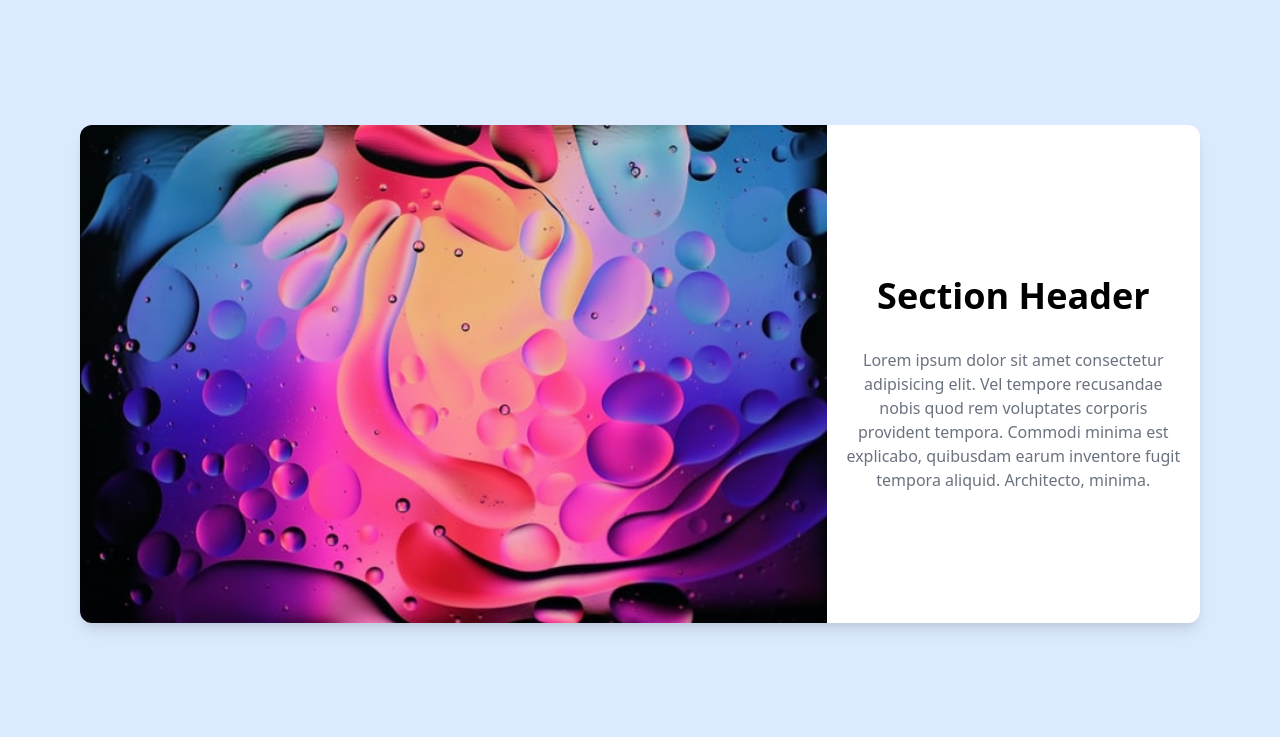
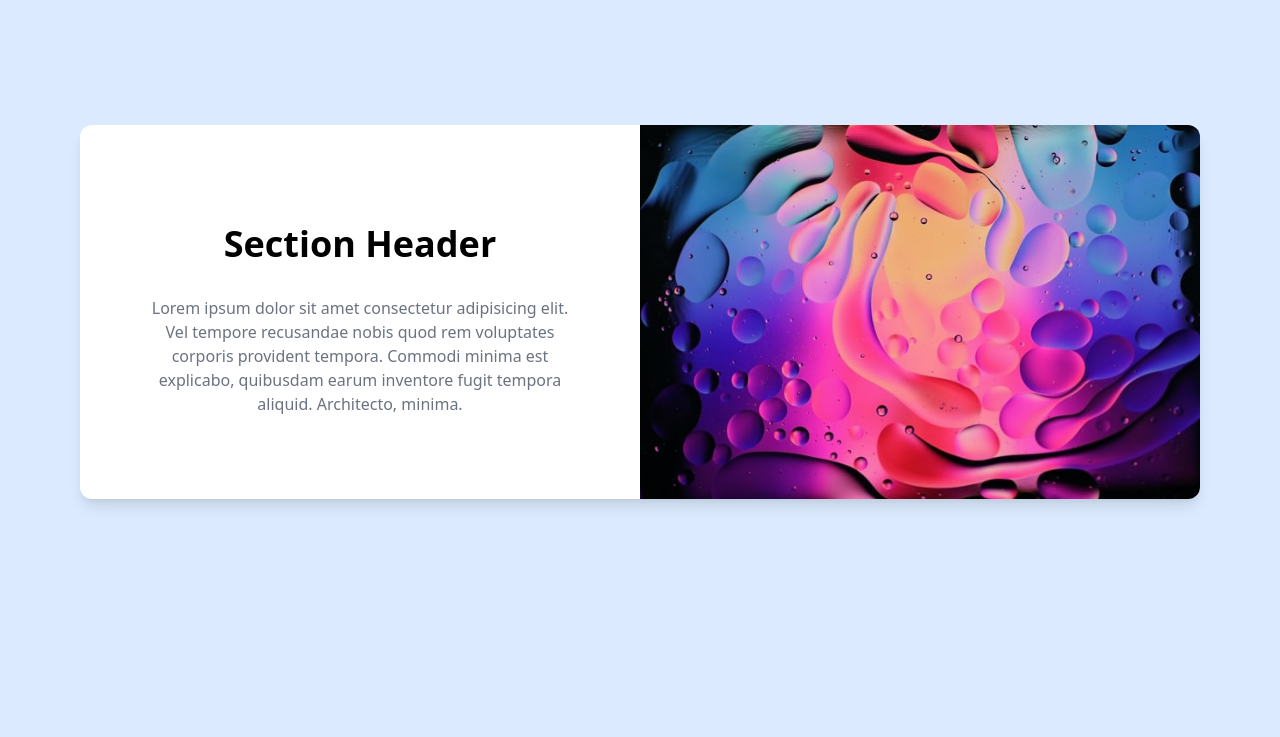
Before and after one commit to farazzhh/DarkModeButton, a React (Create React App) app in the folder project/: page / in a window 1280 px wide. Shown: the part 760-1497 px from the top of the page. Built offline with nearby package versions, Linux system fonts and the light colour scheme; the HTML template or start-up script is replaced by a standard one.

Commit message:
fix responsive

```diff
--- a/project/src/Components/Footer.js
+++ b/project/src/Components/Footer.js
@@ -12,7 +12,7 @@ const Footer = ({ darkMode }) => {
           <Link to="/" className="flex items-center">
             <span className=" text-2xl">FRZH</span>
           </Link>
-          <span className="ring-2 text-xs md:text-base">Company {new Date().getFullYear()} All Rights reserved.</span>
+          <span className="text-xs md:text-base">Company {new Date().getFullYear()} All Rights reserved.</span>
           <a href="https://github.com/farazzhh">
             <ImGithub className="text-black dark:text-white text-4xl" />
           </a>
--- a/project/src/Components/Sections.jsx
+++ b/project/src/Components/Sections.jsx
@@ -6,23 +6,22 @@ const Sections = ({ darkMode, side, src }) => {
       <div className="container  mx-auto">
         <div className="min-h-96 shadow-lg rounded-xl overflow-hidden  dark:bg-gray-200 bg-white">
           <div
-            className={`grid md:grid-cols-3 grid-rows-1 items-center h-full w-full justify-center ${
-              side ? `` : ``
-            }   `}
+            className={`lg:flex  items-center h-full w-full justify-center ${
+              side ? `lg:flex-row` : `lg:flex-row-reverse`
+            }`}
           >
-            <div className="md:col-span-2 h-full">
+            <div className="lg:w-1/2">
               <img
                 src={src}
                 alt="section image"
-                className=" object-cover w-full h-full"
+                className=" object-contain w-full h-full"
               />
             </div>
-
-            <div className=" w-11/12 mx-auto h-64  md:h-full text-center flex flex-col justify-evenly md:justify-center items-center dark:bg-gray-200 bg-white">
-              <h1 className="md:my-8 my-2 font-bold lg:text-4xl text-2xl capitalize">
+            <div className="text-center lg:h-auto sm:h-60 flex flex-col flex-1 justify-evenly lg:justify-center items-center dark:bg-gray-200 bg-white">
+              <h1 className="lg:my-8 my-4 font-bold lg:text-4xl text-2xl capitalize">
                 Section header
               </h1>
-              <p className="mb-3 text-gray-500">
+              <p className="mb-4 text-gray-500 w-11/12 lg:w-3/4">
                 Lorem ipsum dolor sit amet consectetur adipisicing elit. Vel
                 tempore recusandae nobis quod rem voluptates corporis provident
                 tempora. Commodi minima est explicabo, quibusdam earum inventore
```
